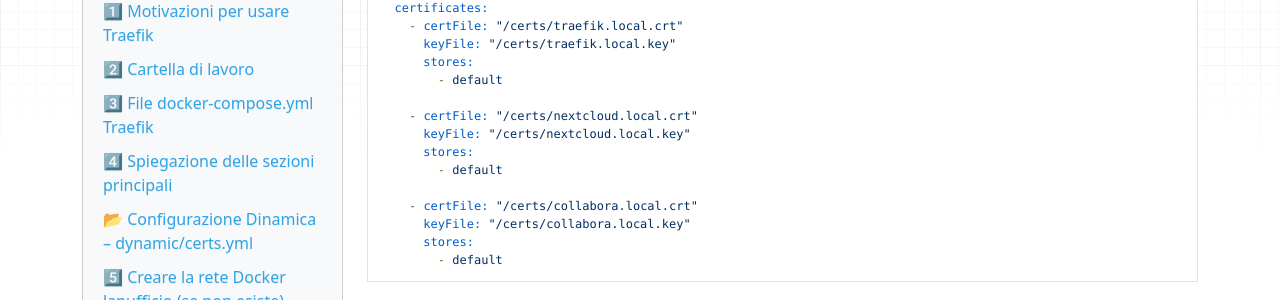
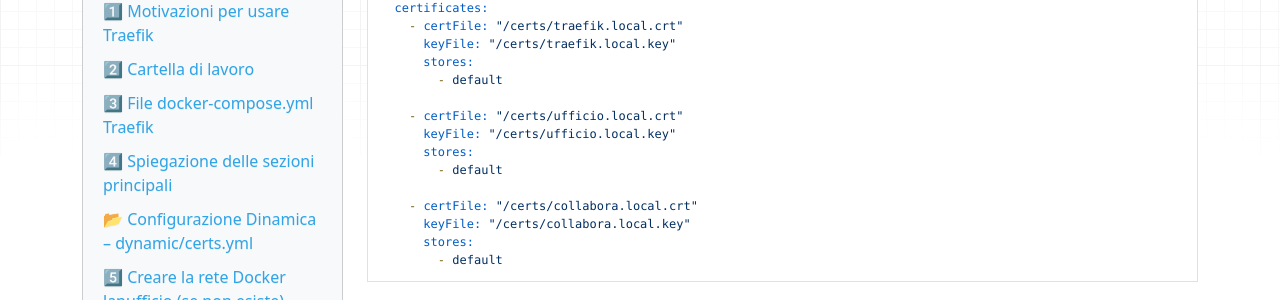
Before and after one commit to masilib/nextcloud-proxmox-lan, an MkDocs documentation site: the page built from docs/04-installazione-traefik.md, in a window 1280 px wide and 900 px high, scrolled down 2416 px. Shown: the part 151-451 px from the top of the window. Built offline with MkDocs 1.6.1, drawn with Linux system fonts in a browser that asks for light colours; nearby versions of some CDN libraries.

Commit message:
Update 04-installazione-traefik.md

```diff
--- a/docs/04-installazione-traefik.md
+++ b/docs/04-installazione-traefik.md
@@ -134,8 +134,8 @@ tls:
       stores:
         - default
 
-    - certFile: "/certs/nextcloud.local.crt"
-      keyFile: "/certs/nextcloud.local.key"
+    - certFile: "/certs/ufficio.local.crt"
+      keyFile: "/certs/ufficio.local.key"
       stores:
         - default
 
```
